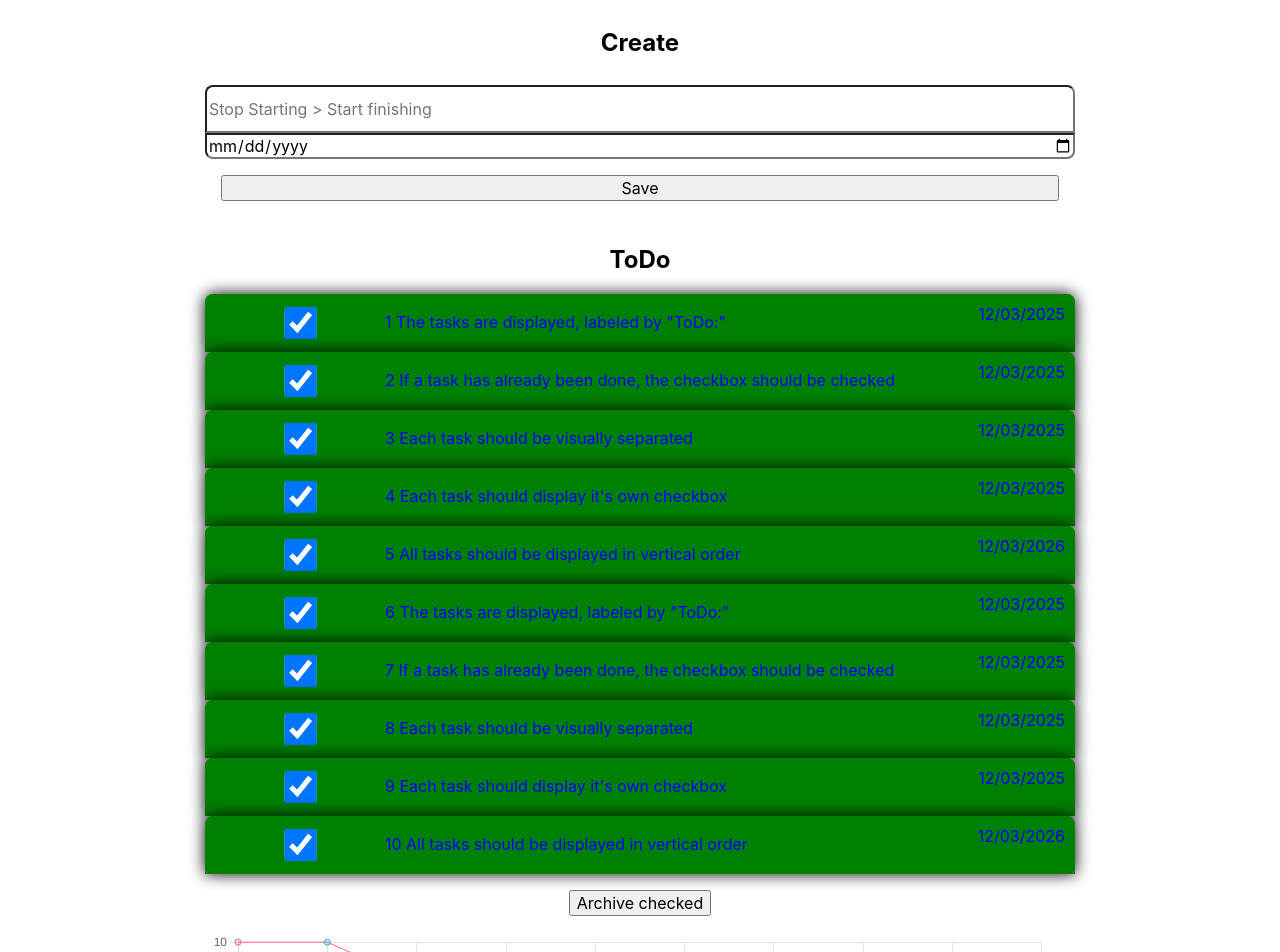
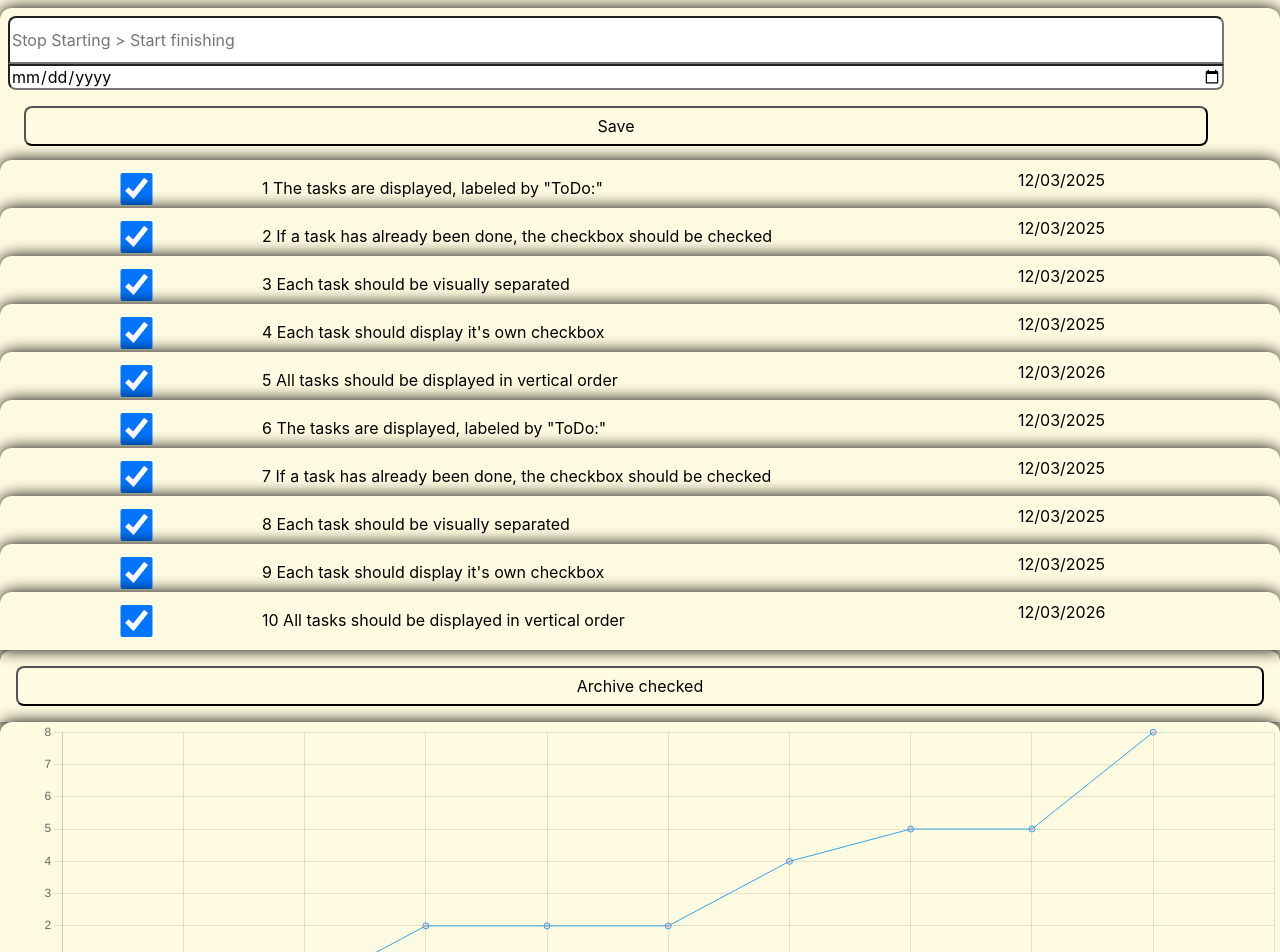
Before and after one commit to HishamAlmannai/capstone-project, a Next.js app: page / in a window 1280 px wide. Shown: the top 952 px of the page. Built offline with nearby package versions, Linux system fonts and the light colour scheme.

Commit message:
Update styling

```diff
--- a/pages/index.js
+++ b/pages/index.js
@@ -12,11 +12,15 @@ export default function Home() {
 	return (
 		<main>
 			<h1 hidden>ToNotDo</h1>
-			<h2>Create</h2>
-			<Form editMode={false} />
-			<h2>ToDo</h2>
+			<h2 hidden>Create</h2>
+			<article>
+				<Form editMode={false} />
+			</article>
+			<h2 hidden>ToDo</h2>
 			<TaskList />
-			<Graph />
+			<article>
+				<Graph />
+			</article>
 		</main>
 	);
 }
--- a/src/components/Form/Form.js
+++ b/src/components/Form/Form.js
@@ -62,7 +62,7 @@ export default function Form({ editMode, exitEditMode, id, handleSubmit }) {
 				type="date"
 				name="inputDueDate"
 				aria-label="inputDueDate"
-				placeholder="dd-mm-yyyy"
+				placeholder="Due Date"
 				value={dueDateValue}
 				onChange={event => {
 					setDueDateValue(event.target.value);
--- a/src/components/Graph/Graph.js
+++ b/src/components/Graph/Graph.js
@@ -10,17 +10,24 @@ export default function Graph() {
 	const tasks = useStore(state => state.tasks);
 
 	const tasksDone = tasks.filter(task => task.done);
-	const TasksDoneByStart = orderBy(tasksDone, ['startDate']);
+	const TasksDoneByStartDate = orderBy(tasksDone, ['startDate']);
 
-	const startDates = TasksDoneByStart.map(task => format(new Date(task.startDate), 'dd/MM/yyyy'));
-	const countDone = TasksDoneByStart.map(
-		taskOne => TasksDoneByStart.filter(taskTwo => taskOne.startDate < taskTwo.doneDate).length
+	const startDates = TasksDoneByStartDate.map(task =>
+		format(new Date(task.startDate), 'dd/MM/yyyy')
+	);
+	const now = format(new Date(), 'dd/MM/yyyy');
+	startDates.push('You are here\n' + now);
+
+	// Anzahl der Tasks die zum jeweiligen startdatum erledigt sind
+	const countDone = TasksDoneByStartDate.map(
+		task => TasksDoneByStartDate.filter(taskOther => task.startDate > taskOther.doneDate).length
 	);
 
-	console.log(countDone);
-	console.log(TasksDoneByStart);
-
-	//const now = format(new Date(), 'dd/MM/'); //'Today' + now
+	/*
+	const countTasks = TasksDoneByStartDate.map(task => TasksDoneByStartDate.indexOf(task));
+	const substractTasksDone = countTasks.map((taskIndex, index) => taskIndex - countDone[index]);
+	 	console.log(substractTasksDone);
+	console.log(TasksDoneByStartDate); */
 
 	const data = {
 		labels: startDates,
@@ -28,22 +35,8 @@ export default function Graph() {
 			{
 				label: '',
 				data: countDone,
-				backgroundColor: [
-					'rgba(255, 99, 132, 0.2)',
-					'rgba(54, 162, 235, 0.2)',
-					'rgba(255, 206, 86, 0.2)',
-					'rgba(75, 192, 192, 0.2)',
-					'rgba(153, 102, 255, 0.2)',
-					'rgba(255, 159, 64, 0.2)',
-				],
-				borderColor: [
-					'rgba(255, 99, 132, 1)',
-					'rgba(54, 162, 235, 1)',
-					'rgba(255, 206, 86, 1)',
-					'rgba(75, 192, 192, 1)',
-					'rgba(153, 102, 255, 1)',
-					'rgba(255, 159, 64, 1)',
-				],
+				backgroundColor: ['rgba(255, 99, 132, 0.2)'],
+				borderColor: ['rgba(54, 162, 235, 1)'],
 				borderWidth: 1,
 			},
 		],
@@ -53,9 +46,13 @@ export default function Graph() {
 		scales: {
 			y: {
 				beginAtZero: true,
+				ticks: {
+					// forces step size to be 50 units
+					stepSize: 1,
+				},
 			},
 		},
 	};
 
-	return <Line class="canvas" data={data} options={options} width={200} height={100} />;
+	return <Line class="canvas" data={data} options={options} width="600px" height="auto" />;
 }
--- a/src/components/TaskList/TaskList.js
+++ b/src/components/TaskList/TaskList.js
@@ -14,6 +14,7 @@ export default function TaskList() {
 					<Task key={task.id} task={task} />
 				))}
 			</ul>
+			<article>
 				<Button
 					onClick={() => {
 						archiveTasks();
@@ -21,6 +22,7 @@ export default function TaskList() {
 				>
 					Archive checked
 				</Button>
+			</article>
 		</>
 	);
 }
--- a/src/services/useStore.js
+++ b/src/services/useStore.js
@@ -101,7 +101,7 @@ const useStore = create(
 					name: "9 Each task should display it's own checkbox",
 					done: true,
 					dueDate: '2025-03-12',
-					doneDate: '2022-03-10',
+					doneDate: '2022-03-09',
 					startDate: '2022-03-08',
 				},
 
--- a/styles/GlobalStyle.js
+++ b/styles/GlobalStyle.js
@@ -10,10 +10,7 @@ const GlobalStyle = createGlobalStyle`
  }
 
  html {
-    display: flex;
-    justify-content: center;
-    align-items: center;
-    font-size: 1rem;
+       background-color: rgb(255, 251, 224)
   };
 
   main {
@@ -37,7 +34,7 @@ const GlobalStyle = createGlobalStyle`
   form {
     display: flex;
     flex-direction: column;
-    width: 100%;
+    width: 95%;
     margin: 0.5rem
   }
 
@@ -48,19 +45,22 @@ const GlobalStyle = createGlobalStyle`
   button {
     font-size: 1rem;
     margin: 1rem;
+    background-color: transparent;
+    border-radius: 0.5rem;
+    padding: 0.5rem
   }
 
   article {
     display: flex;
     flex-direction: column;
-    background-color: orange;
-    border-radius: 0.5rem 0.5rem 0 0;
+    border-radius: 0.75rem 0.75rem 0 0;
     box-shadow: 0 0 1rem 0 #000;
+    background-color: rgb(255, 251, 224);
+    width: 100vw;
   }
 
   article.accordion {
-    background-color: green;
-    padding: -20px
+    padding: -20px;
   }
 
   div.task {
@@ -76,8 +76,10 @@ const GlobalStyle = createGlobalStyle`
   }
 
   span.task {
-    background-color: black;
    margin-top: 0.5rem;
+   &:hover{
+     cursor: pointer
+   }
   }
 
   span.accordion {
@@ -85,6 +87,8 @@ const GlobalStyle = createGlobalStyle`
     white-space: nowrap;
     text-overflow: ellipsis;
     margin-top: 0.5rem;
+    &:hover{
+      cursor: pointer
   }
 
   span.dueDate{
--- a/styles/ListItem.styled.js
+++ b/styles/ListItem.styled.js
@@ -1,10 +1,12 @@
 import styled from 'styled-components';
 
 const StyledListItem = styled.li`
-	color: blue;
 	transform: translateY(0);
+	margin-top: -10px;
+	&:first-child {
+	}
 	&:hover {
-		transform: translateY(-10px);
+		transform: translateY(-5px);
 	}
 `;
 
```
Lines whose indentation alone changed are shown as unchanged.
